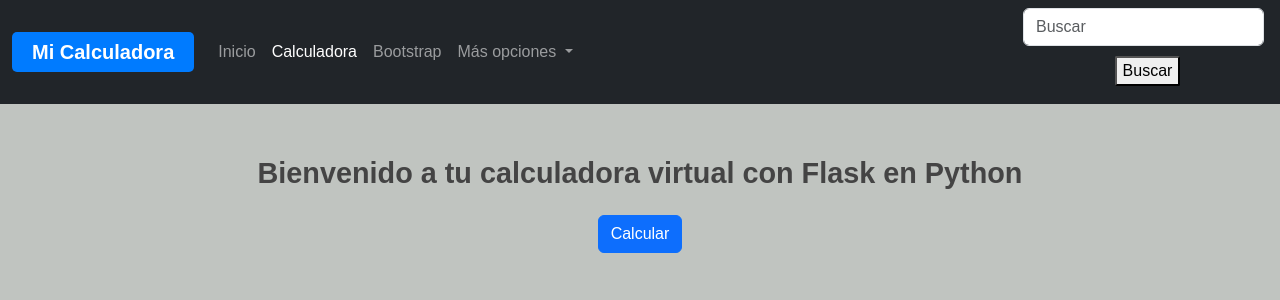
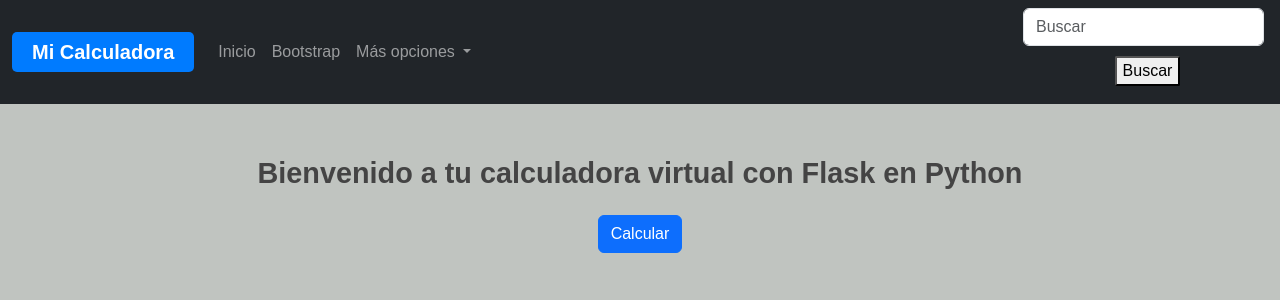
Before and after one commit to AngelSnchz24/Calculadora, a Flask app: page / in a window 1280 px wide. Shown: the top 300 px of the page. Run offline with Flask 3, Linux system fonts and the light colour scheme.

Commit message:
Finalizado

```diff
--- a/templates/calculadora.html
+++ b/templates/calculadora.html
@@ -19,9 +19,6 @@
                 <ul class="navbar-nav me-auto">
                     <li class="nav-item">
                         <a class="nav-link" href="{{ url_for('index') }}">Inicio</a>
-                    </li>
-                    <li class="nav-item">
-                        <a class="nav-link active" aria-current="page" href="{{ url_for('calculadora') }}">Calculadora</a>
                     </li>
                     <li class="nav-item">
                         <a class="nav-link" href="https://getbootstrap.com/">Bootstrap</a>
@@ -46,8 +43,6 @@
             </div>
         </div>
     </nav>
-
-
     <div class="header">
         <p id="resultado">Resultado: </p>
     </div>
--- a/templates/index.html
+++ b/templates/index.html
@@ -11,7 +11,7 @@
     <!-- Barra de navegación -->
     <nav class="navbar navbar-expand-lg navbar-dark bg-dark w-100">
         <div class="container-fluid">
-            <a class="navbar-brand" href="#">Mi Calculadora</a>
+            <a class="navbar-brand" href="{{ url_for('calculadora') }}">Mi Calculadora</a>
             <button class="navbar-toggler" type="button" data-bs-toggle="collapse" data-bs-target="#navbarNav" aria-controls="navbarNav" aria-expanded="false" aria-label="Toggle navigation">
                 <span class="navbar-toggler-icon"></span>
             </button>
@@ -19,9 +19,6 @@
                 <ul class="navbar-nav me-auto">
                     <li class="nav-item">
                         <a class="nav-link" href="{{ url_for('index') }}">Inicio</a>
-                    </li>
-                    <li class="nav-item">
-                        <a class="nav-link active" aria-current="page" href="{{ url_for('calculadora') }}">Calculadora</a>
                     </li>
                     <li class="nav-item">
                         <a class="nav-link" href="https://getbootstrap.com/">Bootstrap</a>
```
